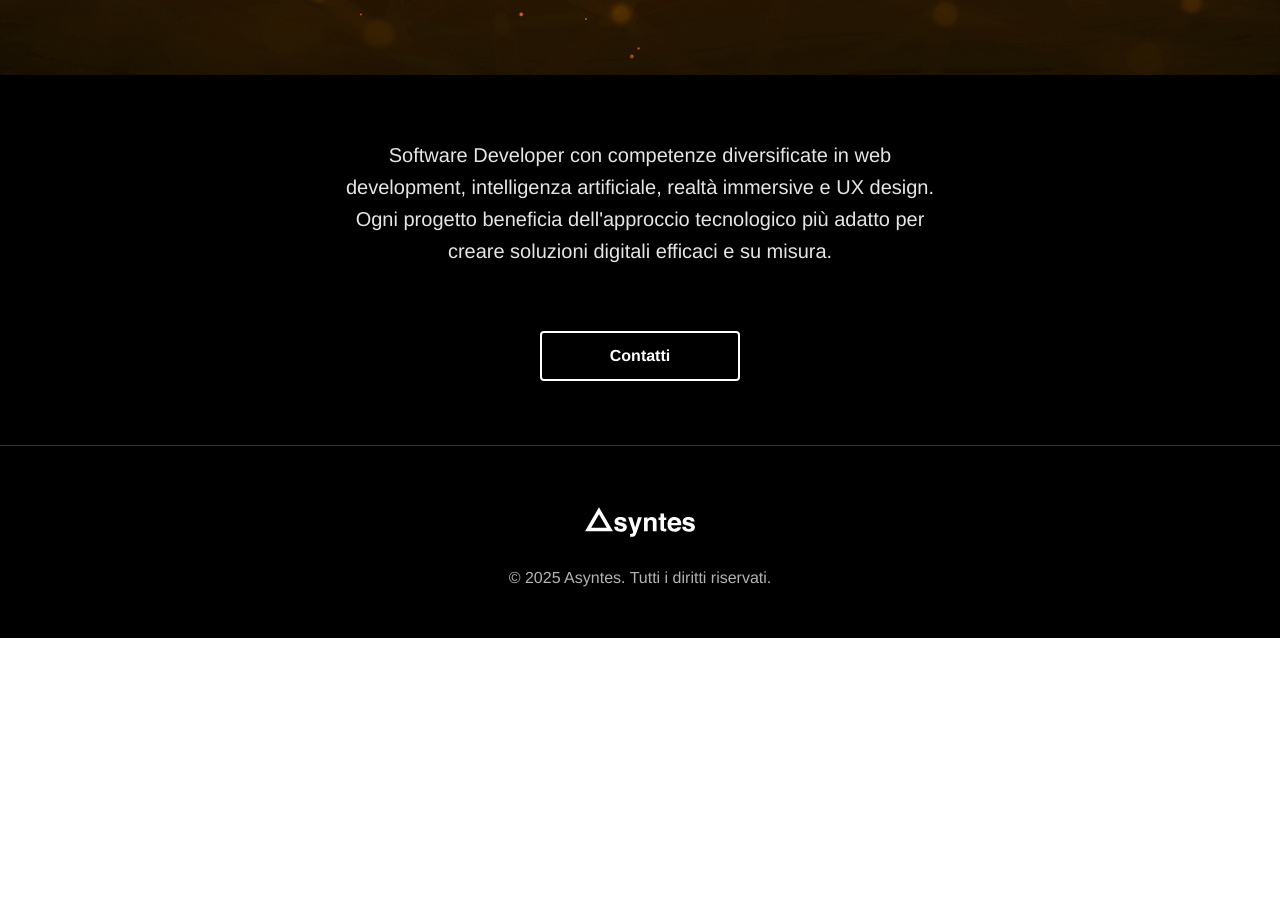
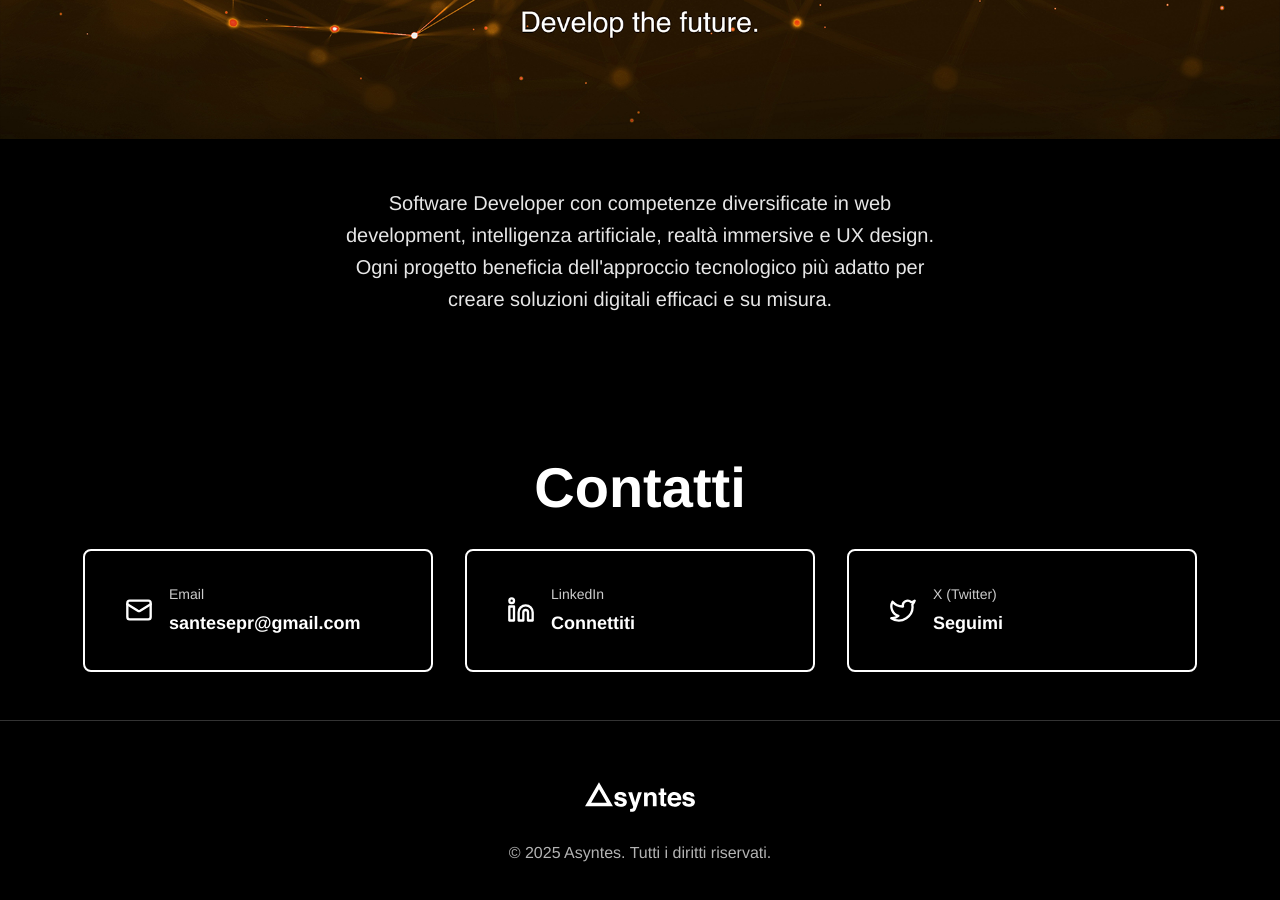
Before and after one commit to asyntes/asyntes.com, a React (Vite) app: page / in a window 1280 px wide. Shown: the part 360-1260 px from the top of the page. Before the commit the page ends 998 px from the top, so only its background shows below. Built offline with nearby package versions, Linux system fonts and the light colour scheme.

Commit message:
fix padding & margin

```diff
--- a/src/components/sections/Contact/Contact.css
+++ b/src/components/sections/Contact/Contact.css
@@ -0,0 +1,147 @@
+.contact {
+    background-color: var(--color-black);
+    width: 100%;
+}
+
+.contact-container {
+    max-width: 1200px;
+    margin: 0 auto;
+    padding: 0 1rem;
+    text-align: center;
+}
+
+.contact-title {
+    font-size: 2.5rem;
+    font-weight: 700;
+    color: var(--color-white);
+    margin-bottom: 1rem;
+}
+
+.contact-subtitle {
+    font-size: 1.125rem;
+    color: var(--color-white);
+    opacity: 0.8;
+    margin-bottom: 3rem;
+    max-width: 600px;
+    margin-left: auto;
+    margin-right: auto;
+    line-height: 1.6;
+}
+
+.contact-methods {
+    display: flex;
+    flex-direction: column;
+    gap: 2rem;
+    align-items: center;
+    justify-content: center;
+}
+
+.contact-item {
+    display: flex;
+    align-items: center;
+    gap: 1rem;
+    padding: 1.5rem 2rem;
+    border: 2px solid var(--color-white);
+    border-radius: 8px;
+    background-color: transparent;
+    color: var(--color-white);
+    text-decoration: none;
+    transition: var(--transition);
+    width: 100%;
+    max-width: 400px;
+    justify-content: flex-start;
+}
+
+.contact-item:hover {
+    background-color: var(--color-white);
+    color: var(--color-black);
+}
+
+.contact-icon {
+    width: 1.5rem;
+    height: 1.5rem;
+    flex-shrink: 0;
+}
+
+.contact-info {
+    display: flex;
+    flex-direction: column;
+    align-items: flex-start;
+    text-align: left;
+}
+
+.contact-label {
+    font-size: 0.875rem;
+    opacity: 0.8;
+    margin-bottom: 0.25rem;
+}
+
+.contact-value {
+    font-size: 1rem;
+    font-weight: 600;
+}
+
+.contact-item:hover .contact-label {
+    opacity: 0.7;
+}
+
+/* Responsive */
+@media (min-width: 768px) {
+    .contact-container {
+        padding: 0 2rem;
+    }
+
+    .contact-title {
+        font-size: 3rem;
+    }
+
+    .contact-subtitle {
+        font-size: 1.25rem;
+        margin-bottom: 4rem;
+    }
+
+    .contact-methods {
+        flex-direction: row;
+        flex-wrap: wrap;
+        gap: 1.5rem;
+        justify-content: center;
+    }
+
+    .contact-item {
+        width: auto;
+        min-width: 280px;
+        max-width: 350px;
+        flex: 1;
+    }
+}
+
+@media (min-width: 1024px) {
+    .contact {
+        padding: 3rem 0;
+    }
+
+    .contact-title {
+        font-size: 3.5rem;
+    }
+
+    .contact-subtitle {
+        font-size: 1.375rem;
+    }
+
+    .contact-methods {
+        gap: 2rem;
+    }
+
+    .contact-item {
+        padding: 2rem 2.5rem;
+    }
+
+    .contact-icon {
+        width: 1.75rem;
+        height: 1.75rem;
+    }
+
+    .contact-value {
+        font-size: 1.125rem;
+    }
+}
--- a/src/components/sections/Contact/Contact.tsx
+++ b/src/components/sections/Contact/Contact.tsx
@@ -0,0 +1,55 @@
+import { Mail, Twitter, Linkedin } from 'lucide-react';
+import './Contact.css';
+
+const Contact = () => {
+    return (
+        <section id="contact" className="contact">
+            <div className="contact-container">
+                <h2 className="contact-title">Contatti</h2>
+                <div className="contact-methods">
+                    <a
+                        href="mailto:santespr@gmail.com"
+                        className="contact-item"
+                        aria-label="Invia email"
+                    >
+                        <Mail className="contact-icon" />
+                        <div className="contact-info">
+                            <span className="contact-label">Email</span>
+                            <span className="contact-value">santesepr@gmail.com</span>
+                        </div>
+                    </a>
+
+                    <a
+                        href="https://linkedin.com/in/asyntes"
+                        target="_blank"
+                        rel="noopener noreferrer"
+                        className="contact-item"
+                        aria-label="Profilo LinkedIn"
+                    >
+                        <Linkedin className="contact-icon" />
+                        <div className="contact-info">
+                            <span className="contact-label">LinkedIn</span>
+                            <span className="contact-value">Connettiti</span>
+                        </div>
+                    </a>
+
+                    <a
+                        href="https://x.com/asyntes"
+                        target="_blank"
+                        rel="noopener noreferrer"
+                        className="contact-item"
+                        aria-label="Profilo X (Twitter)"
+                    >
+                        <Twitter className="contact-icon" />
+                        <div className="contact-info">
+                            <span className="contact-label">X (Twitter)</span>
+                            <span className="contact-value">Seguimi</span>
+                        </div>
+                    </a>
+                </div>
+            </div>
+        </section>
+    );
+};
+
+export default Contact;
--- a/src/components/sections/Contact/index.ts
+++ b/src/components/sections/Contact/index.ts
@@ -0,0 +1 @@
+export { default } from './Contact';
--- a/src/components/sections/Hero/Hero.css
+++ b/src/components/sections/Hero/Hero.css
@@ -1,33 +1,32 @@
-/* src/components/sections/Hero/Hero.css */
-
 .hero {
-    min-height: 100vh;
     display: flex;
     align-items: center;
     justify-content: center;
     background-color: var(--color-black);
     width: 100vw;
     position: relative;
+    padding: 4rem 0 0 0;
+    /* Padding top per l'header fisso, bottom ridotto */
 }
 
 .hero-container {
     width: 100%;
     max-width: 1200px;
     margin: 0 auto;
-    padding: 2rem 1rem;
+    padding: 1rem;
+    /* Ridotto da 2rem */
     text-align: center;
-    /* FORZATURA CENTRATURA */
 }
 
 .hero-content {
     max-width: 800px;
     margin: 0 auto;
     text-align: center;
-    /* SPAZIO PER IL BANNER SOPRA */
 }
 
 .hero-banner {
-    margin-bottom: 2rem;
+    margin-bottom: 1.5rem;
+    /* Ridotto da 2rem */
     width: 100vw;
     margin-left: calc(-50vw + 50%);
     margin-right: calc(-50vw + 50%);
@@ -43,7 +42,8 @@
 }
 
 .hero-title {
-    margin-bottom: 2rem;
+    margin-bottom: 1.5rem;
+    /* Ridotto da 2rem */
     width: 100%;
     text-align: center;
     display: flex;
@@ -54,10 +54,8 @@
 
 .hero-logo {
     height: 4rem;
-    /* Logo grande nell'hero */
     width: auto;
     filter: brightness(0) invert(1);
-    /* Rende il logo bianco se è nero */
 }
 
 .hero-subtitle {
@@ -75,11 +73,11 @@
     font-size: 1rem;
     color: var(--color-white);
     opacity: 0.9;
-    margin: 2.5rem auto;
+    margin: 1.5rem auto;
+    /* Ridotto da 2.5rem */
     line-height: 1.6;
     max-width: 600px;
     text-align: center;
-    /* FORZATURA CENTRATURA */
     width: 100%;
 }
 
@@ -132,12 +130,19 @@
 /* Tablet */
 @media (min-width: 768px) {
     .hero {
-        padding-left: 2rem;
-        padding-right: 2rem;
+        padding: 5rem 0 0 0;
     }
 
     .hero-container {
-        padding: 3rem 2rem;
+        padding: 2rem;
+    }
+
+    .hero-banner {
+        margin-bottom: 2rem;
+    }
+
+    .hero-title {
+        margin-bottom: 2rem;
     }
 
     .hero-logo {
@@ -150,7 +155,7 @@
 
     .hero-description {
         font-size: 1.125rem;
-        margin: 3rem auto;
+        margin: 2rem auto;
     }
 
     .hero-actions {
@@ -167,10 +172,9 @@
 
 /* Desktop */
 @media (min-width: 1024px) {
-    .hero-container {
-        padding: 4rem 2rem;
+    .hero {
+        padding: 6rem 0 0 0;
     }
-
 
     .hero-logo {
         height: 6rem;
@@ -182,13 +186,12 @@
 
     .hero-description {
         font-size: 1.25rem;
-        margin: 4rem auto;
+        margin: 3rem auto;
     }
 }
 
 /* Large Desktop */
 @media (min-width: 1280px) {
-
     .hero-logo {
         height: 7rem;
     }
--- a/src/components/sections/Hero/Hero.tsx
+++ b/src/components/sections/Hero/Hero.tsx
@@ -17,12 +17,6 @@ const Hero = () => {
                     <p className="hero-description">
                         Software Developer con competenze diversificate in web development, intelligenza artificiale, realtà immersive e UX design. Ogni progetto beneficia dell'approccio tecnologico più adatto per creare soluzioni digitali efficaci e su misura.
                     </p>
-
-                    <div className="hero-actions">
-                        <button className="btn btn-secondary">
-                            Contatti
-                        </button>
-                    </div>
                 </div>
             </div>
         </section>
--- a/src/pages/Home/Home.tsx
+++ b/src/pages/Home/Home.tsx
@@ -1,6 +1,7 @@
 import React from 'react';
 import Header from '../../components/layout/Header';
 import Hero from '../../components/sections/Hero';
+import Contact from '../../components/sections/Contact';
 import Footer from '../../components/layout/Footer';
 import './Home.css';
 
@@ -10,6 +11,7 @@ const Home: React.FC = () => {
             <Header />
             <main className="home-main">
                 <Hero />
+                <Contact />
             </main>
             <Footer />
         </div>
```
